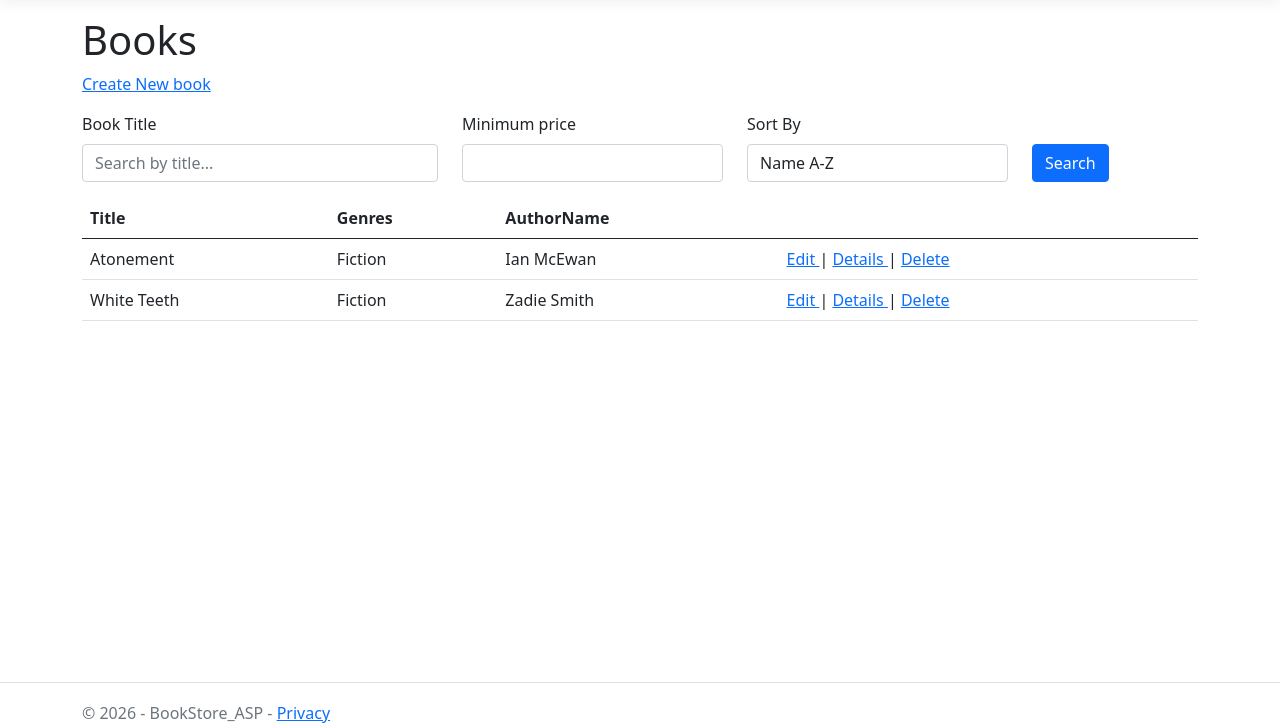
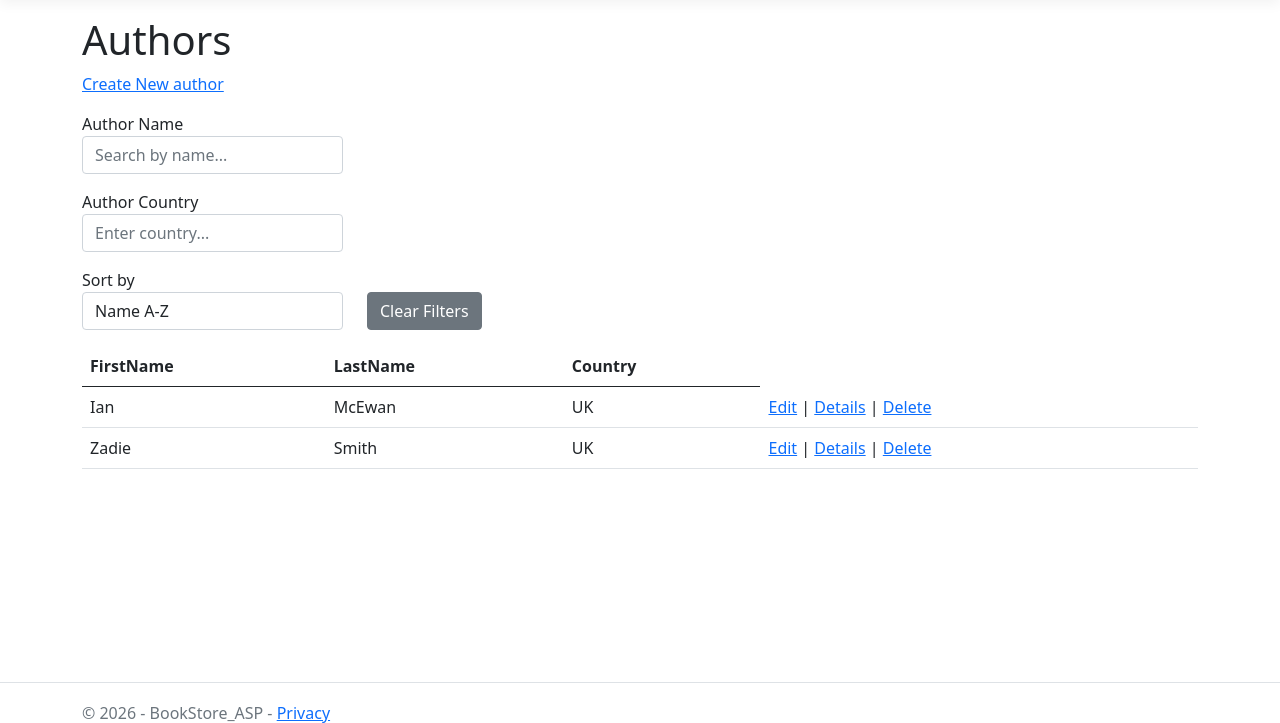
Before and after one commit to Antonia089/BookStore, an ASP.NET Core app: page / in a window 1280 px wide. Shown: the part 57-780 px from the top of the page. Run offline with ASP.NET Core 8, Linux system fonts and the light colour scheme; data comes from the database, SQL or seed files in the repository; style sheets or scripts are compiled from the project's sources.

Commit message:
finaly done i hope soo

```diff
--- a/BookStore_ASP/Controllers/AuthorController.cs
+++ b/BookStore_ASP/Controllers/AuthorController.cs
@@ -29,11 +29,58 @@ namespace BookStore_ASP.Controllers
                 {
                     Id = a.Id,
                     FirstName = a.FirstName,
-                    LastName = a.LastName
+                    LastName = a.LastName,
+                    Country = a.Country
                 });
             }
 
             return View(model);
+        }
+        [HttpGet]
+        public async Task<IActionResult> GetFilteredAuthors(string? search, string? specialty, string? sortOrder)
+        {
+            var authors = await service.GetAllAuthorsAsync();
+
+            // Filter by name
+            if (!string.IsNullOrWhiteSpace(search))
+            {
+                authors = authors.Where(a =>
+                    a.FirstName.Contains(search, StringComparison.OrdinalIgnoreCase) ||
+                    a.LastName.Contains(search, StringComparison.OrdinalIgnoreCase)
+                ).ToList();
+            }
+
+            // Filter by country
+            if (!string.IsNullOrWhiteSpace(specialty))
+            {
+                authors = authors.Where(a =>
+                    a.Country.Contains(specialty, StringComparison.OrdinalIgnoreCase)
+                ).ToList();
+            }
+
+            // Sort - ensure proper sorting
+            if (sortOrder == "name_desc")
+            {
+                authors = authors.OrderByDescending(a => a.FirstName).ThenByDescending(a => a.LastName).ToList();
+            }
+            else if (sortOrder == "country_asc")
+            {
+                authors = authors.OrderBy(a => a.Country).ThenBy(a => a.FirstName).ToList();
+            }
+            else // name_asc is default
+            {
+                authors = authors.OrderBy(a => a.FirstName).ThenBy(a => a.LastName).ToList();
+            }
+
+            var model = authors.Select(a => new IndexAuthorViewModel
+            {
+                Id = a.Id,
+                FirstName = a.FirstName,
+                LastName = a.LastName,
+                Country = a.Country
+            }).ToList();
+
+            return Json(model);
         }
         public async Task<IActionResult> Details(int id)
         {
--- a/BookStore_ASP/Program.cs
+++ b/BookStore_ASP/Program.cs
@@ -40,7 +40,7 @@ namespace BookStore_ASP
 
             app.MapControllerRoute(
                 name: "default",
-                pattern: "{controller=Book}/{action=Index}/{id?}");
+                pattern: "{controller=Author}/{action=Index}/{id?}");
 
             app.Run();
         }
--- a/BookStore_ASP/ViewModel/Author/IndexAuthorViewModel.cs
+++ b/BookStore_ASP/ViewModel/Author/IndexAuthorViewModel.cs
@@ -5,5 +5,6 @@ namespace BookStore_ASP.ViewModel.Author
         public int Id { get; set; }
         public string FirstName { get; set; }
         public string LastName { get; set; }
+        public string Country { get; set; }
     }
 }
--- a/BookStore_ASP/Views/Author/Index.cshtml
+++ b/BookStore_ASP/Views/Author/Index.cshtml
@@ -9,7 +9,31 @@
 <p>
     <a asp-action="Create">Create New author</a>
 </p>
-
+<div class="row mb-3">
+    <div class="col-md-3">
+        <label>Author Name</label>
+        <input type="text" id="search" class="form-control" placeholder="Search by name..." />
+    </div>
+</div>
+<div class="row mb-3">
+    <div class="col-md-3">
+        <label>Author Country</label>
+        <input type="text" id="specialty" class="form-control" placeholder="Enter country..." />
+    </div>
+</div>
+<div class="row mb-3">
+    <div class="col-md-3">
+        <label>Sort by </label>
+        <select id="sortOrder" class="form-control">
+            <option value="name_asc">Name A-Z</option>
+            <option value="name_desc">Name Z-A</option>
+            <option value="country_asc">Country A-Z</option>
+        </select>
+    </div>
+    <div class="col-md-3 d-flex align-items-end">
+        <button type="button" id="clearFilters" class="btn btn-secondary">Clear Filters</button>
+    </div>
+</div>
 <table class="table">
     <thead>
         <tr>
@@ -19,11 +43,12 @@
             <th>
                 @Html.DisplayNameFor(model => model.LastName)
             </th>
-
+            <th>
+                @Html.DisplayNameFor(model => model.Country)
+            </th>
         </tr>
     </thead>
-
-    <tbody>
+    <tbody id="authorTable">
         @foreach (var item in Model)
         {
             <tr>
@@ -33,7 +58,9 @@
                 <td>
                     @Html.DisplayFor(modelItem => item.LastName)
                 </td>
-
+                <td>
+                    @Html.DisplayFor(modelItem => item.Country)
+                </td>
                 <td>
                     <a asp-controller="Author" asp-action="Edit" asp-route-id="@item.Id">Edit</a> |
                     <a asp-controller="Author" asp-action="Details" asp-route-id="@item.Id">Details</a> |
@@ -43,3 +70,6 @@
         }
     </tbody>
 </table>
+@section Scripts {
+    <script src="~/js/FillterAuthors.js" asp-append-version="true"></script>
+}
--- /dev/null
+++ b/BookStore_ASP/wwwroot/js/FillterAuthors.js
@@ -0,0 +1,74 @@
+async function loadAuthors() {
+    // 1. Вземаме стойностите от полетата
+    let search = document.getElementById("search").value;
+    let specialty = document.getElementById("specialty").value;
+    let sortOrder = document.getElementById("sortOrder").value;
+
+    // 2. Подготвяме адреса на заявката
+    let params = new URLSearchParams({
+        search: search,
+        specialty: specialty,
+        sortOrder: sortOrder
+    });
+
+    // 3. Изпращаме заявката към контролера
+    let response = await fetch(
+        "/Author/GetFilteredAuthors?" + params
+    );
+
+    // 4. Преобразуваме JSON отговора в JavaScript обекти
+    let author = await response.json();
+
+    // 5. Изчистваме старите редове от таблицата
+    let tbody = document.getElementById("authorTable");
+    tbody.innerHTML = "";
+
+    // 6. Добавяме ред за всеки намерен лекар
+    author.forEach(function (author) {
+        let row = document.createElement("tr");
+
+        [author.firstName, author.lastName,
+        author.country].forEach(function (value) {
+            let cell = document.createElement("td");
+            cell.textContent = value ?? "";
+            row.appendChild(cell);
+        });
+
+        // Колона с линкове за действия
+        let actions = document.createElement("td");
+
+        ["Edit", "Details", "Delete"].forEach(function (action, index) {
+            if (index > 0) {
+                actions.appendChild(document.createTextNode(" | "));
+            }
+
+            let link = document.createElement("a");
+            link.href = "/Author/" + action + "/" + author.id;
+            link.textContent = action;
+            actions.appendChild(link);
+        });
+
+        row.appendChild(actions);
+        tbody.appendChild(row);
+    });
+}
+
+// Автоматично филтриране
+document.getElementById("search")
+    .addEventListener("input", loadAuthors);
+
+document.getElementById("specialty")
+    .addEventListener("input", loadAuthors);
+
+document.getElementById("sortOrder")
+    .addEventListener("change", loadAuthors);
+
+// Изчистване на филтрите
+document.getElementById("clearFilters")
+    .addEventListener("click", function () {
+        document.getElementById("search").value = "";
+        document.getElementById("specialty").value = "";
+        document.getElementById("sortOrder").value = "name_asc";
+
+        loadAuthors();
+    });
--- a/Book_Core/Interfaces/IAuthorService.cs
+++ b/Book_Core/Interfaces/IAuthorService.cs
@@ -9,7 +9,7 @@ namespace Book_Core.Interfaces
 {
     public interface IAuthorService
     {
-        Task<List<Author>> GetAllAuthorsAsync();
+        Task<List<Author>> GetAllAuthorsAsync(string? search = null, string? specialty = null, string? sortOrder = null);
         Task<Author> GetAuthorByIdAsync(int id);
         Task AddAuthorAsync(Author a);
         Task UpdateAuthorAsync(Author a);
```
Also changed, not shown: Book_Core/Services/AuthorService.cs (+28 -2 lines).
